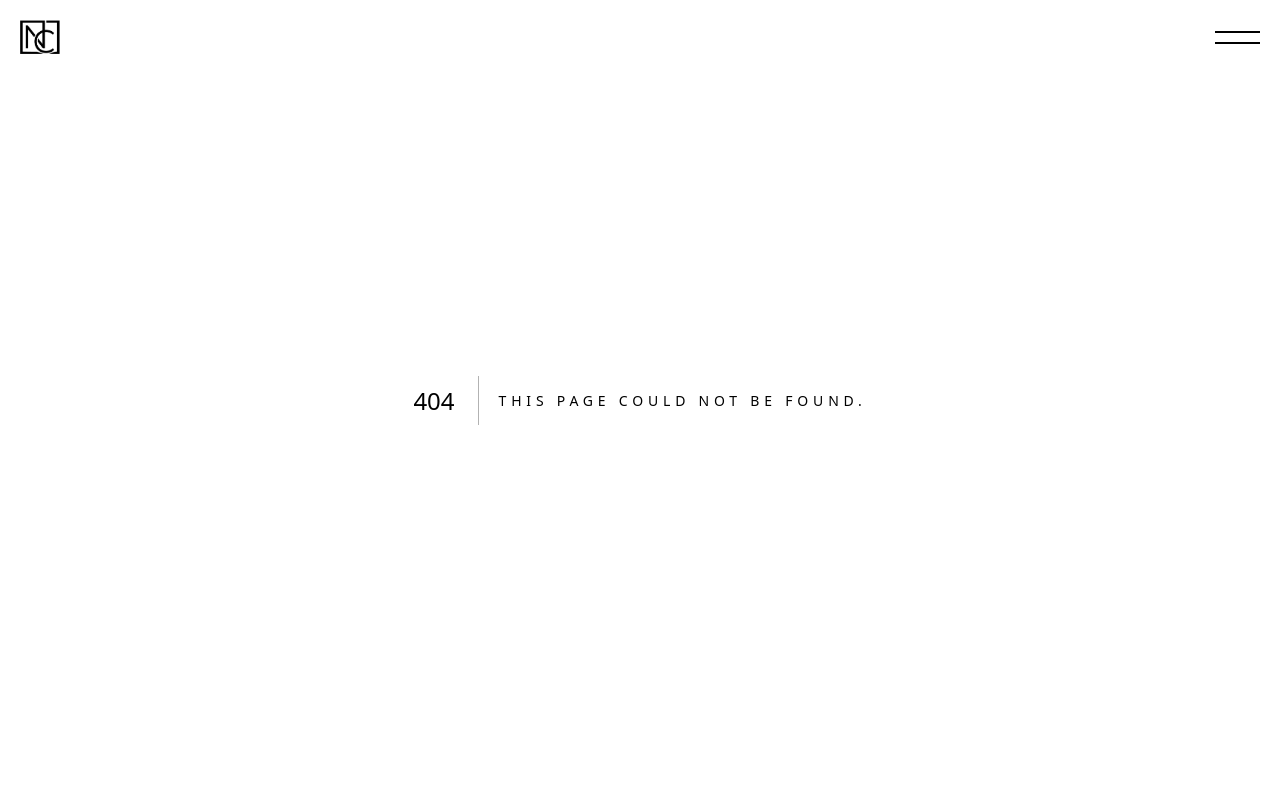
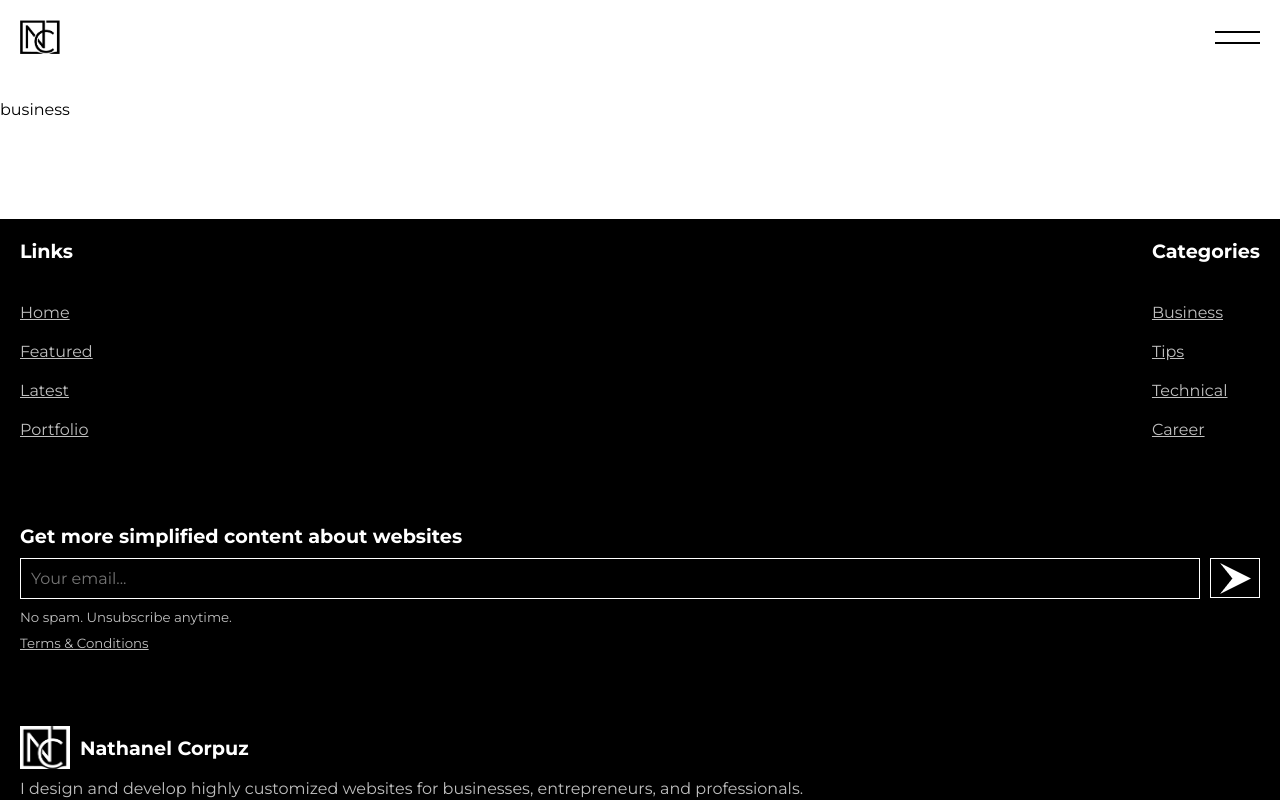
Before and after one commit to nathanelcorpuz/nathanel-blog, a Next.js app: page /category/business in a window 1280 px wide. Before the commit this address had no page. Shown: the top 800 px of the page. Built offline with nearby package versions, Linux system fonts and the light colour scheme.

Commit message:
reorganize file structure, category wip

```diff
--- a/components/layout/Layout.jsx
+++ b/components/layout/Layout.jsx
@@ -3,10 +3,17 @@ import Header from "./header/Header";
 
 export default function Layout({ children }) {
   return (
-    <>
+    <div
+      style={{
+        minHeight: "100vh",
+        display: "flex",
+        flexDirection: "column",
+        justifyContent: "space-between",
+      }}
+    >
       <Header />
       {children}
       <Footer />
-    </>
+    </div>
   );
 }
--- a/components/layout/footer/Footer.module.css
+++ b/components/layout/footer/Footer.module.css
@@ -53,14 +53,21 @@
 
 .newsletter input {
   border: 1px solid white;
+  color: white;
 }
 
 .newsletter button {
   border: 1px solid white;
   width: 50px;
+  height: 40px;
+  padding: 15px;
   display: flex;
   justify-content: center;
   align-items: center;
+}
+
+.newsletter button img {
+  height: auto;
 }
 
 .newsletter small {
@@ -86,20 +93,5 @@
   display: flex;
   align-items: center;
   gap: 10px;
+  opacity: 0.5;
 }
-
-.socials {
-  display: flex;
-  gap: 10px;
-}
-
-.socials a {
-  display: flex;
-  align-items: center;
-}
-
-.socials img {
-  padding: 2px;
-  width: 23px;
-  height: auto;
-}
--- a/components/layout/header/Nav/Nav.jsx
+++ b/components/layout/header/Nav/Nav.jsx
@@ -3,7 +3,6 @@ import Socials from "@/components/common/socials/Socials";
 import getHeaderLinks from "@/lib/links/header";
 import searchIcon from "@/public/search-icon.png";
 import Image from "next/image";
-import Link from "next/link";
 import { useState } from "react";
 import styles from "./Nav.module.css";
 
@@ -37,7 +36,10 @@ export default function Nav() {
         <nav>
           <ul>
             {headerLinks.main.map((link) => (
-              <li key={link.pathname + link.hash + link.title}>
+              <li
+                key={link.pathname + link.hash + link.title}
+                onClick={() => setIsOpen(false)}
+              >
                 <CustomLink link={link} />
               </li>
             ))}
--- /dev/null
+++ b/components/pages/category/CategoryPage.jsx
@@ -0,0 +1,3 @@
+export default function CategoryPage({ category }) {
+  return <p style={{ paddingTop: 100 }}>{category}</p>;
+}
--- a/components/home/Home.jsx
+++ b/components/pages/home/HomePage.jsx
@@ -1,10 +1,10 @@
 import getArticles from "@/lib/mock/articles";
-import Article from "../common/article/Article";
+import Article from "../../common/article/Article";
 import HomeSection from "./HomeSection";
 
 const articles = getArticles();
 
-export default function Home() {
+export default function HomePage() {
   return (
     <>
       <HomeSection isFeatured>
--- /dev/null
+++ b/pages/category/[category].js
@@ -0,0 +1,7 @@
+import CategoryPage from "@/components/pages/category/CategoryPage";
+import { useRouter } from "next/router";
+
+export default function Category() {
+  const router = useRouter();
+  return <CategoryPage category={router.query.category} />;
+}
--- a/pages/index.js
+++ b/pages/index.js
@@ -1,5 +1,5 @@
 import Head from "next/head";
-import HomePage from "@/components/home/Home";
+import HomePage from "@/components/pages/home/HomePage";
 
 export default function Home() {
   return (
```
Also changed, not shown: components/pages/home/HomeSection.jsx (renamed from components/home/HomeSection.jsx), pages/category.js (deleted).
